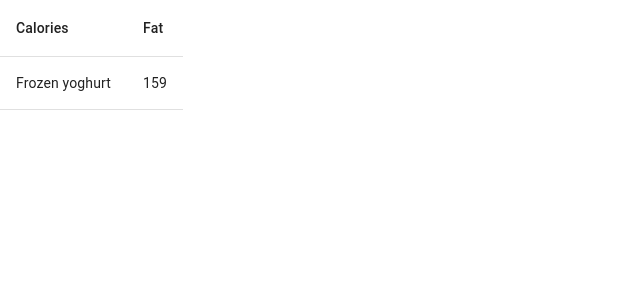
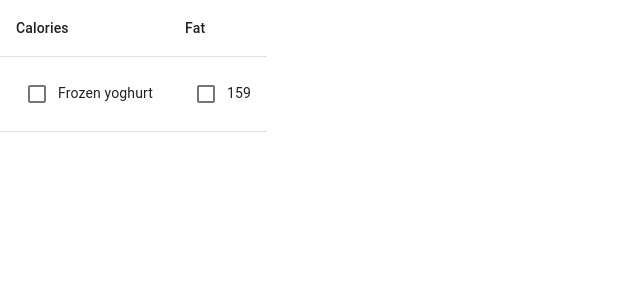
Before and after one commit to unnKoel/react-plugin-component, a React (Create React App) app: page / in a window 1280 px wide. Shown: the top 300 px of the page, without its empty margins (0-640 px from the left). Built offline with nearby package versions, Linux system fonts and the light colour scheme.

Commit message:
add checkbox table cell

```diff
--- a/src/App.js
+++ b/src/App.js
@@ -1,5 +1,6 @@
 import React from 'react';
 import Table from './components/table';
+import CheckboxTableCell from './components/plugin/checkbox-table-cell';
 
 const colsMetas = [
   {
@@ -26,7 +27,9 @@ const rows = [
 function App() {
   return (
     <div className="App">
-      <Table colMetas={colsMetas} rows={rows} />
+      <Table colMetas={colsMetas} rows={rows}>
+        <CheckboxTableCell />
+      </Table>
     </div>
   );
 }
--- /dev/null
+++ b/src/components/plugin/checkbox-table-cell.js
@@ -0,0 +1,26 @@
+import React from 'react';
+import Plugin from '../../core/plugin';
+import {Checkbox, TableCell} from '@material-ui/core';
+import Template from '../../core/template';
+import {DataType} from '../table';
+import Action from '../../core/action';
+import TemplateConnector from '../../core/template-connector';
+
+const CheckboxTableCell = () => {
+  return (
+    <Plugin>
+      <Template name="tableCell" predicate={({type}) => type === DataType}>
+        {(param) => {
+          return (
+            <TableCell>
+              <Checkbox></Checkbox>
+              {param.data}
+            </TableCell>
+          );
+        }}
+      </Template>
+    </Plugin>
+  );
+};
+
+export default CheckboxTableCell;
--- a/src/components/table.js
+++ b/src/components/table.js
@@ -63,10 +63,12 @@ const Table = ({children, rows = [], colMetas = []}) => {
               return <TableCell>{param.data}</TableCell>;
             }}
           </Template>
+          {children}
         </Position>
       </Template>
     </PluginableComponent>
   );
 };
 
+export {DataType};
 export default Table;
```
